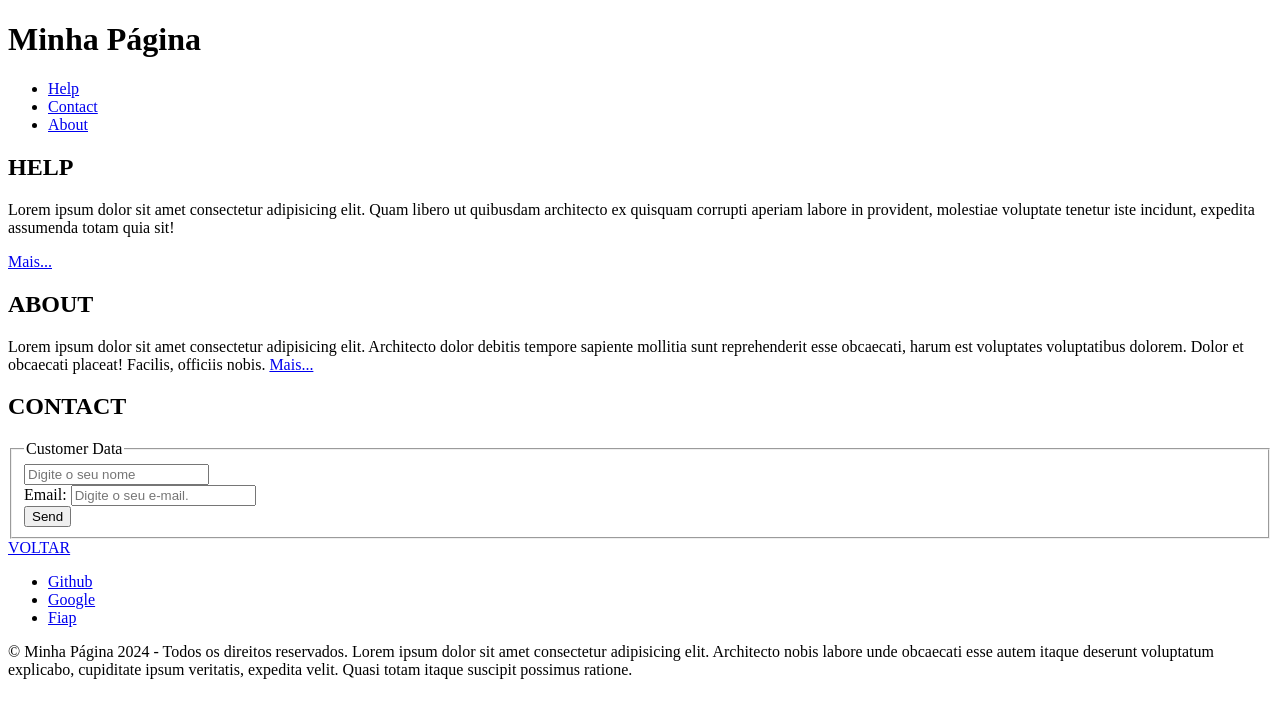
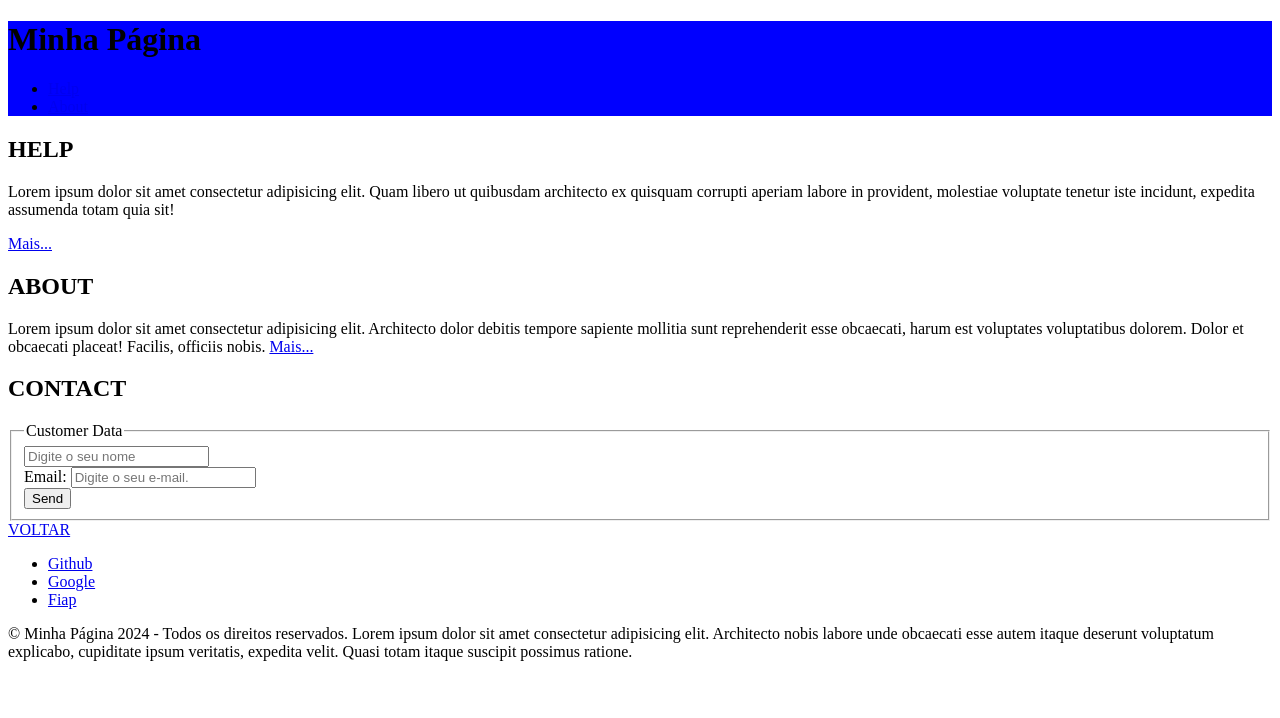
Before and after one commit to marianaroberti/projeto-inicial-h, a plain HTML site: page index.html in a window 1280 px wide. Drawn offline with Linux system fonts and the light colour scheme.

Commit message:
fundo header

```diff
--- a/css/estilo.css
+++ b/css/estilo.css
@@ -1,6 +1,4 @@
 /*Este é um comentário em css*/
-    .cabecalho h1 {
-        font-size: 24px;
-        color: #333;
-        background-color: blueviolet;
+    header {
+     background-color:blue
     }
--- a/index.html
+++ b/index.html
@@ -16,11 +16,12 @@
 
 					<ul>
 						<li> <a href="./paginas/help.html"> Help </a> </li>
-						<li> <a href="./paginas/contact.html"> Contact </a> </li>
+
 						<li> <a href="./paginas/about.html"> About </a> </li>
 					</ul>
 
 				</nav>
+				<link rel="stylesheet" href="css/estilo.css">
 			</header>
 
 			<section>
```
